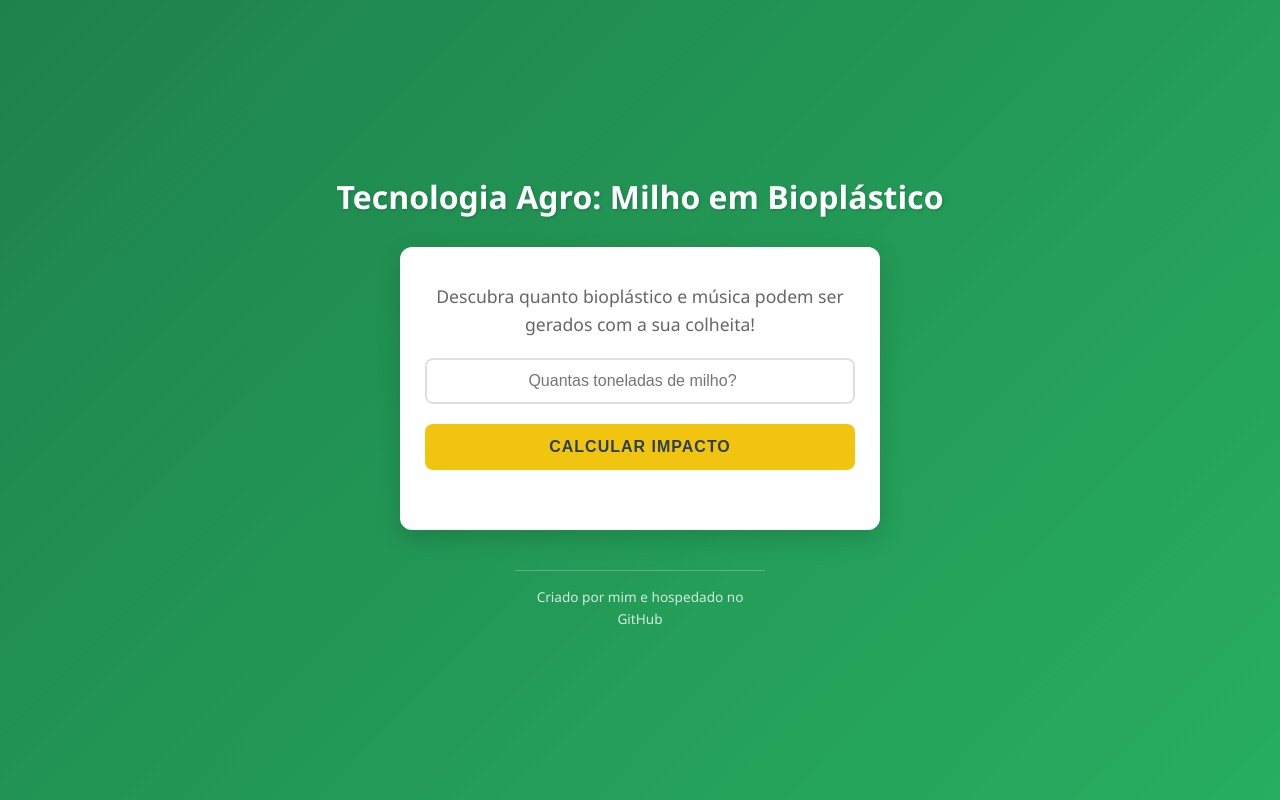
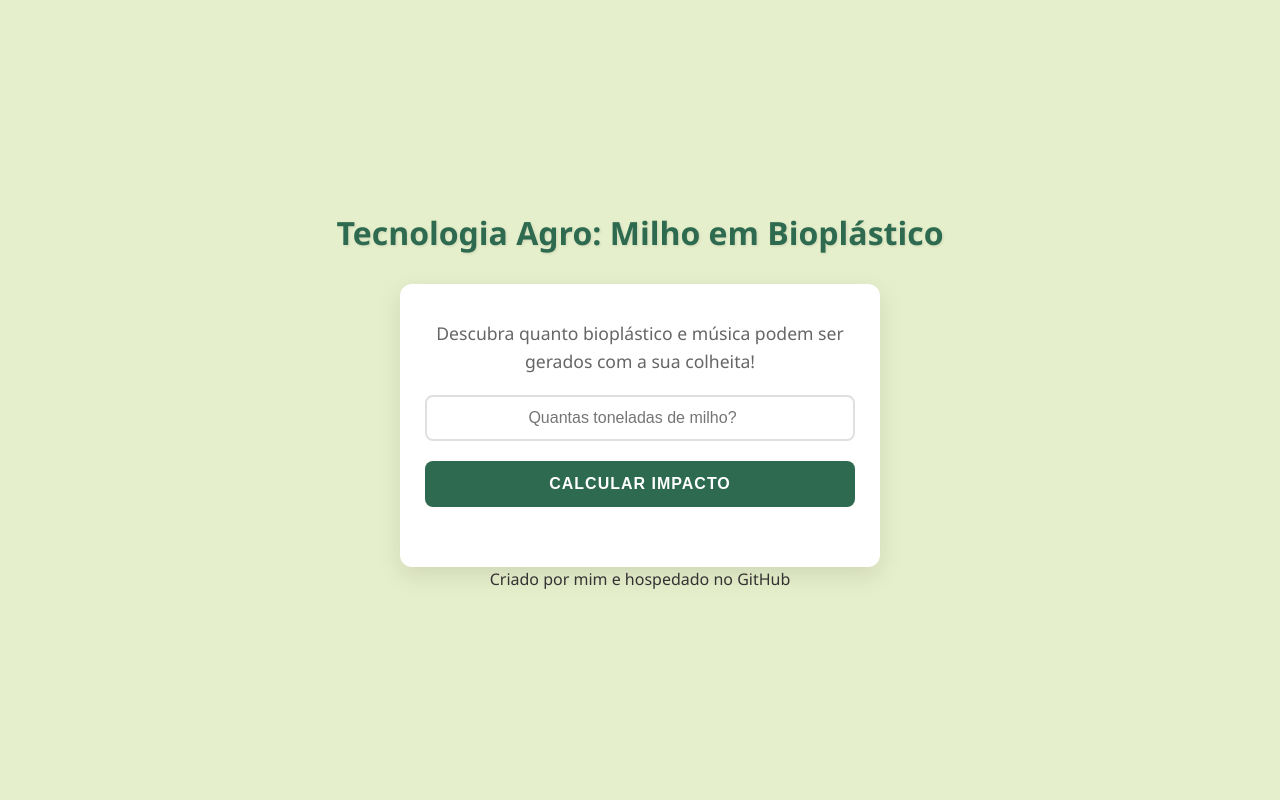
Before and after one commit to triasaless/Agrinho-2026, a plain HTML site: page index.html in a window 1280 px wide. Drawn offline with Linux system fonts and the light colour scheme.

Commit message:
Update style.css

```diff
--- a/style.css
+++ b/style.css
@@ -9,7 +9,8 @@
 
 body {
     font-family: 'Segoe UI', Roboto, Helvetica, Arial, sans-serif;
-    background-color: #f4f7f6;
+    /* FUNDO: Verde rosa claro muito suave */
+    background-color: #E6EFCB;
     color: #333333;
     line-height: 1.6;
 }
@@ -18,14 +19,15 @@ body {
    ESTRUTURA PRINCIPAL (CONTAINER)
    ========================================== */
 .bloco1 {
-    background: linear-gradient(135deg, #1e824c, #27ae60); /* Degradê verde agro */
+    /* CONTAINER: Verde rosa claro suave */
+    background-color: #E6EFCB;
     min-height: 100vh;
     display: flex;
     flex-direction: column;
     justify-content: center;
     align-items: center;
     padding: 40px 20px;
-    color: white;
+    color: #333333;
 }
 
 /* Título Principal */
@@ -33,7 +35,9 @@ body {
     font-size: 2rem;
     font-weight: 700;
     margin-bottom: 25px;
-    text-shadow: 1px 1px 3px rgba(0, 0, 0, 0.2);
+    /* COR DO TÍTULO: Verde rosa claro escuro e rico */
+    color: #2D6A4F;
+    text-shadow: 1px 1px 3px rgba(0, 0, 0, 0.1);
     text-align: center;
 }
 
@@ -43,7 +47,7 @@ body {
 .caixa-meio {
     background-color: #ffffff;
     border-radius: 12px;
-    box-shadow: 0 8px 24px rgba(0, 0, 0, 0.15);
+    box-shadow: 0 8px 24px rgba(0, 0, 0, 0.1);
     padding: 35px 25px;
     width: 100%;
     max-width: 480px;
@@ -77,15 +81,17 @@ input[type="number"] {
 }
 
 input[type="number"]:focus {
-    border-color: #27ae60;
+    /* DESTAQUE DO CAMPO: Verde rosa claro suave */
+    border-color: #A7C957;
 }
 
 /* Botão de Ação */
 #btn1 {
     display: block;
     width: 100%;
-    background-color: #f1c40f; /* Amarelo ouro */
-    color: #2c3e50;
+    /* BOTÃO: Verde rosa claro escuro e rico */
+    background-color: #2D6A4F;
+    color: white;
     border: none;
     padding: 14px;
     font-size: 1rem;
@@ -97,7 +103,8 @@ input[type="number"]:focus {
 }
 
 #btn1:hover {
-    background-color: #f39c12;
+    /* HOVER DO BOTÃO: Verde rosa claro escuro ligeiramente mais claro */
+    background-color: #40916C;
 }
 
 #btn1:active {
@@ -110,25 +117,18 @@ input[type="number"]:focus {
 #resultado {
     margin-top: 25px;
     font-size: 1.05rem;
-    color: #2c3e50;
+    /* COR DO RESULTADO: Verde rosa claro suave */
+    color: #333333;
     line-height: 1.5;
     text-align: left;
 }
 
 /* Números em destaque dentro do resultado */
 #resultado strong {
-    color: #27ae60;
+    /* DESTAQUE: Verde rosa claro escuro e rico */
+    color: #2D6A4F;
     font-size: 1.2rem;
 }
 
 /* Rodapé */
 .texto1 {
-    font-size: 0.85rem;
-    margin-top: 40px;
-    opacity: 0.8;
-    border-top: 1px solid rgba(255, 255, 255, 0.3);
-    padding-top: 15px;
-    width: 100%;
-    max-width: 250px;
-    text-align: center;
-}
```
